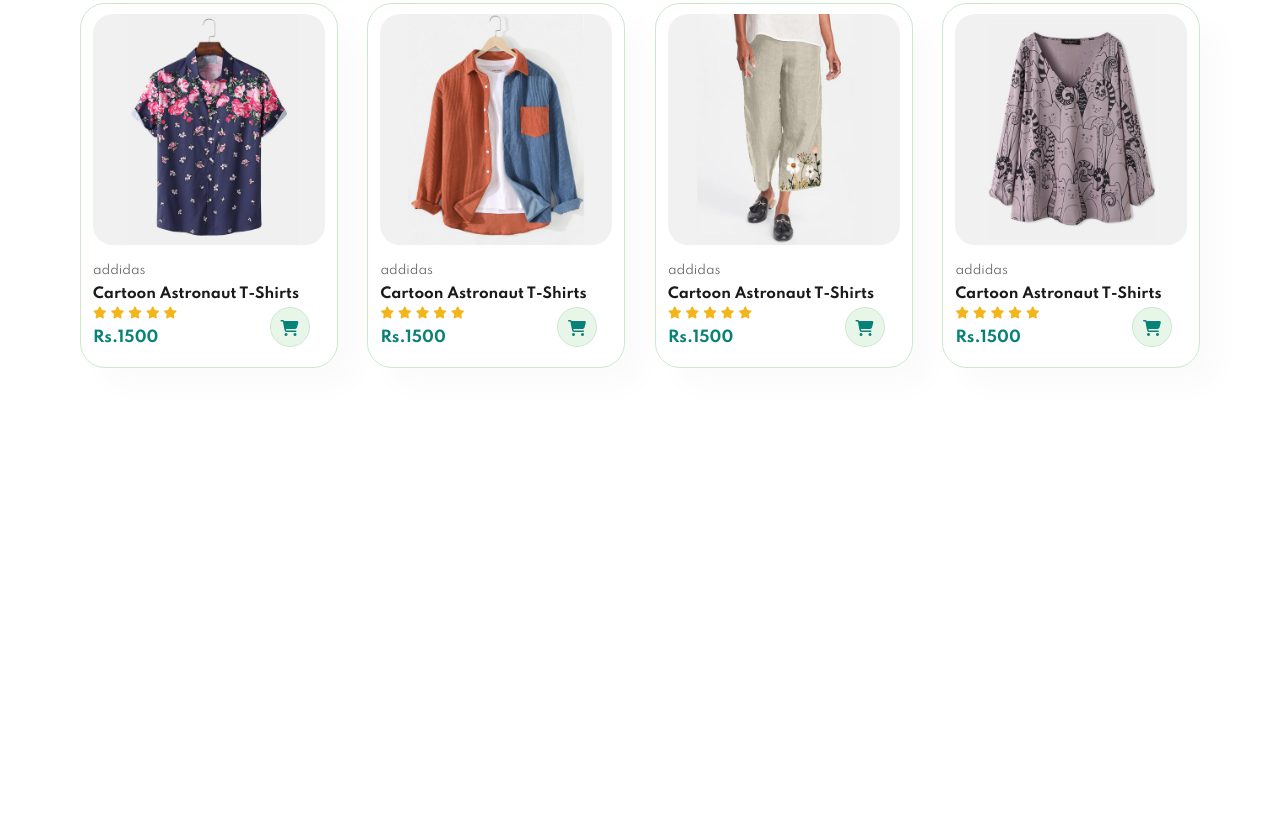
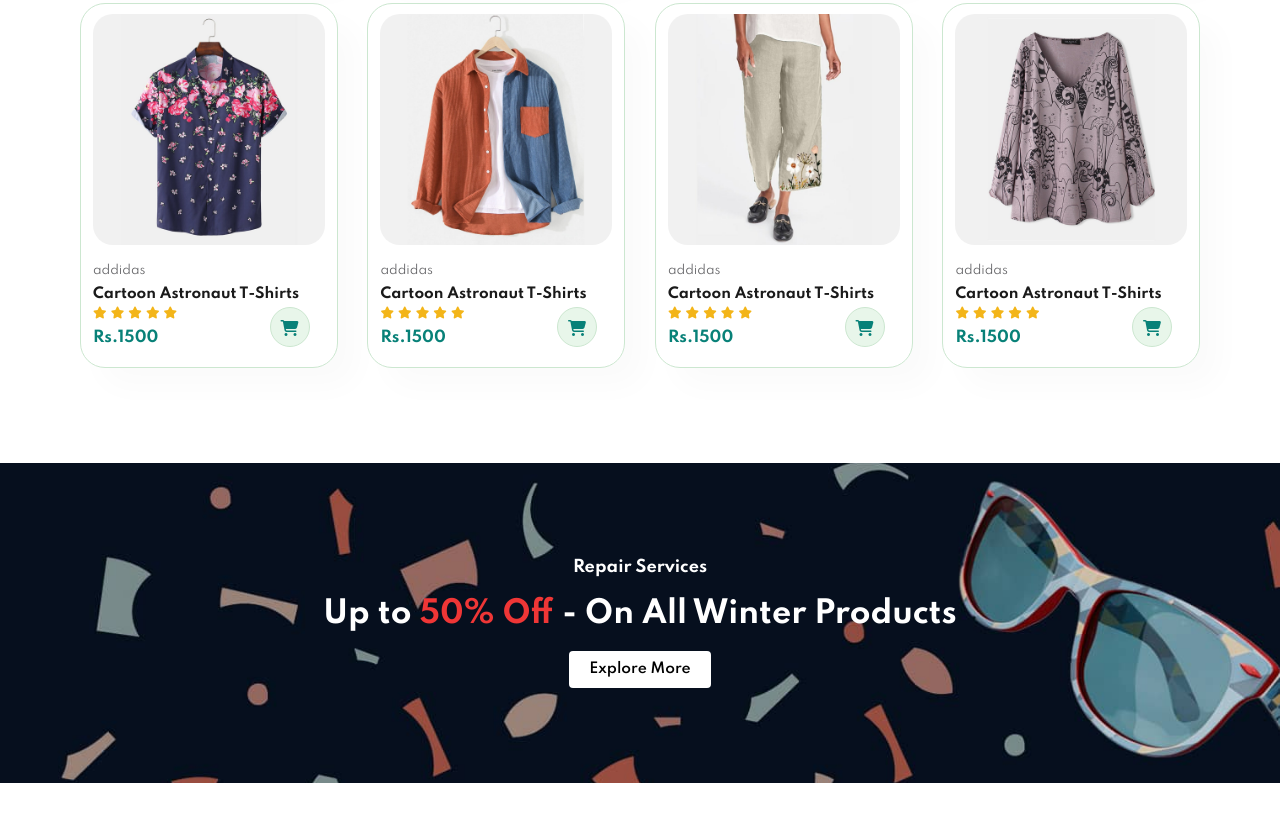
Before and after one commit to umairshahid-1/Ecommerce-Store, a plain HTML site: page index.html in a window 1280 px wide. Shown: the part 1687-2508 px from the top of the page. Before the commit the page ends 2110 px from the top, so only its background shows below. Drawn offline with Linux system fonts and the light colour scheme.

Commit message:
Add Banner under products section

```diff
--- a/index.html
+++ b/index.html
@@ -203,6 +203,12 @@
 
     </section>
 
+    <section id="banner" class="section-m1">
+        <h4>Repair Services</h4>
+        <h2>Up to <span>50% Off</span> - On All Winter Products</h2>
+        <button class="normal">Explore More</button>
+    </section>
+
     <script src="script.js"></script>
 </body>
 
--- a/package.json
+++ /dev/null
@@ -1,5 +0,0 @@
-{
-  "dependencies": {
-    "bootstrap-icons": "^1.11.3"
-  }
-}
--- a/style.css
+++ b/style.css
@@ -47,6 +47,19 @@ p {
 
 .section-m1 {
   margin: 40px 0;
+}
+
+button.normal{
+  font-size: 14px;
+  font-weight: 600;
+  padding: 10px 20px;
+  color: #000;
+  background-color: #fff;
+  border-radius: 4px;
+  cursor: pointer;
+  border: none;
+  outline: none;
+  transition: 0.2s;
 }
 
 body {
@@ -267,3 +280,37 @@ body {
   bottom: 20px;
   right: 27px;
 }
+
+#banner {
+  display: flex;
+  flex-direction: column;
+  justify-content: center;
+  align-items: center;
+  text-align: center;
+  background-image: url("img/banners/b2.jpg");
+  width: 100%;
+  height: 40vh;
+  background-size: cover;
+  background-position: center;
+}
+
+#banner h4 {
+  color: #fff;
+  font-size: 16px;
+
+}
+
+#banner h2 {
+  color: #fff;
+  font-size: 30px;
+  padding: 10px 0;
+}
+
+#banner h2 span {
+  color: #ef3636;
+}
+
+#banner button:hover {
+  background-color: #088178;
+  color: #fff;
+}
```
Also changed, not shown: img/banners/b1.jpg (renamed from img/banner/b1.jpg), img/banners/b10.jpg (renamed from img/banner/b10.jpg), img/banners/b14.png (renamed from img/banner/b14.png), img/banners/b16.jpg (renamed from img/banner/b16.jpg), img/banners/b17.jpg (renamed from img/banner/b17.jpg), img/banners/b18.jpg (renamed from img/banner/b18.jpg), img/banners/b19.jpg (renamed from img/banner/b19.jpg), img/banners/b2.jpg (renamed from img/banner/b2.jpg), img/banners/b20.jpg (renamed from img/banner/b20.jpg), img/banners/b4.jpg (renamed from img/banner/b4.jpg), img/banners/b7.jpg (renamed from img/banner/b7.jpg), 1 other file.
